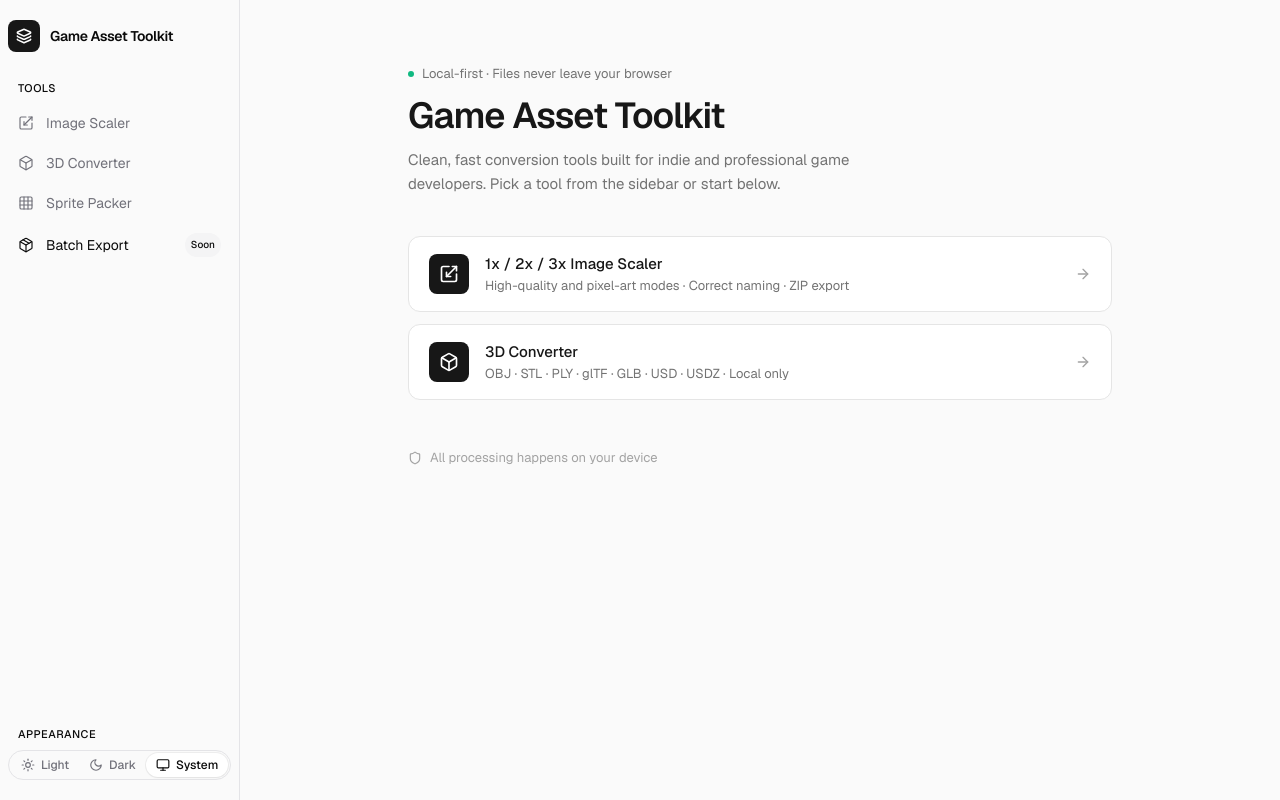
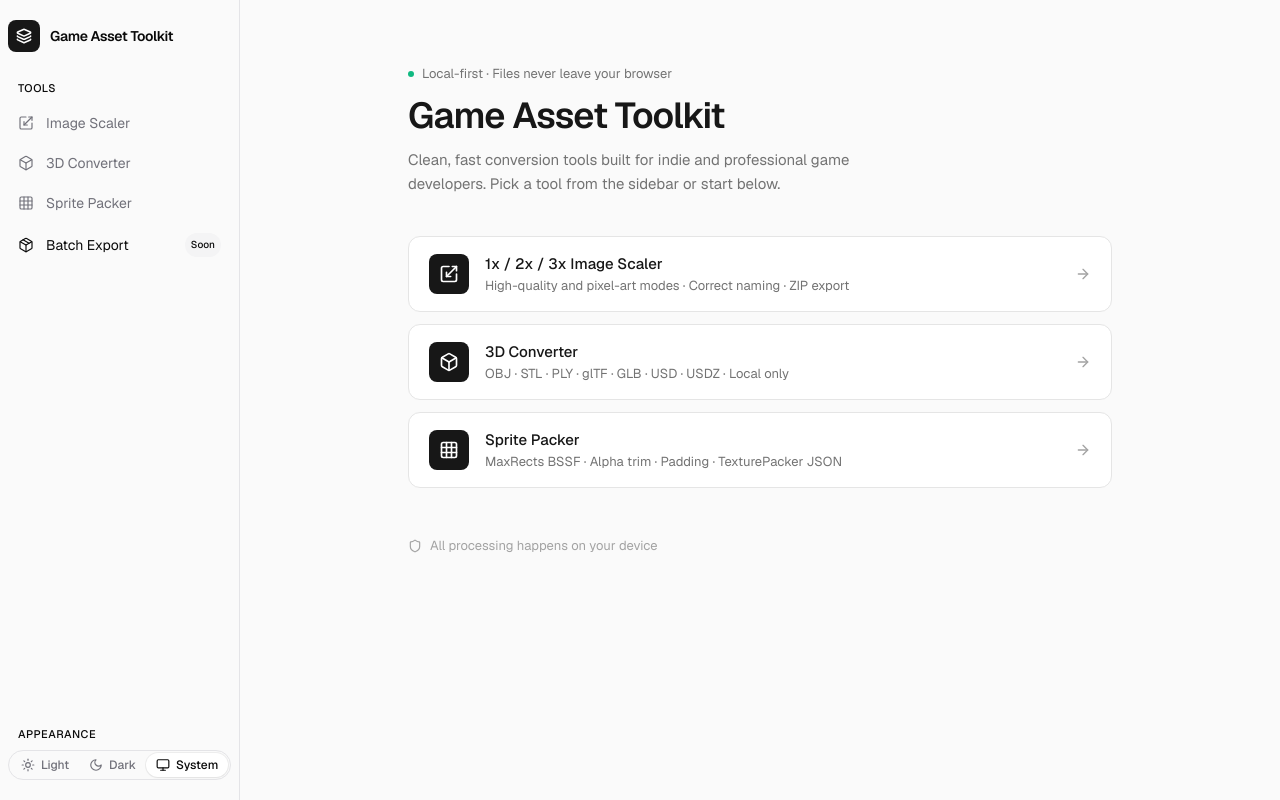
Before and after one commit to naralapraneeth11/game-asset, a Next.js app in the folder game-asset-toolkit/: page / in a window 1280 px wide. Built offline with nearby package versions, Linux system fonts and the light colour scheme.

Commit message:
Add Sprite Packer to home tool list

```diff
--- a/game-asset-toolkit/src/app/page.tsx
+++ b/game-asset-toolkit/src/app/page.tsx
@@ -1,5 +1,5 @@
 import Link from "next/link";
-import { ArrowRight, Scaling, Box, Shield } from "lucide-react";
+import { ArrowRight, Scaling, Box, Grid3X3, Shield } from "lucide-react";
 
 const tools = [
   {
@@ -13,6 +13,12 @@ const tools = [
     description: "OBJ · STL · PLY · glTF · GLB · USD · USDZ · Local only",
     href: "/tools/3d-converter",
     icon: Box,
+  },
+  {
+    name: "Sprite Packer",
+    description: "MaxRects BSSF · Alpha trim · Padding · TexturePacker JSON",
+    href: "/tools/sprite-packer",
+    icon: Grid3X3,
   },
 ];
 
```
